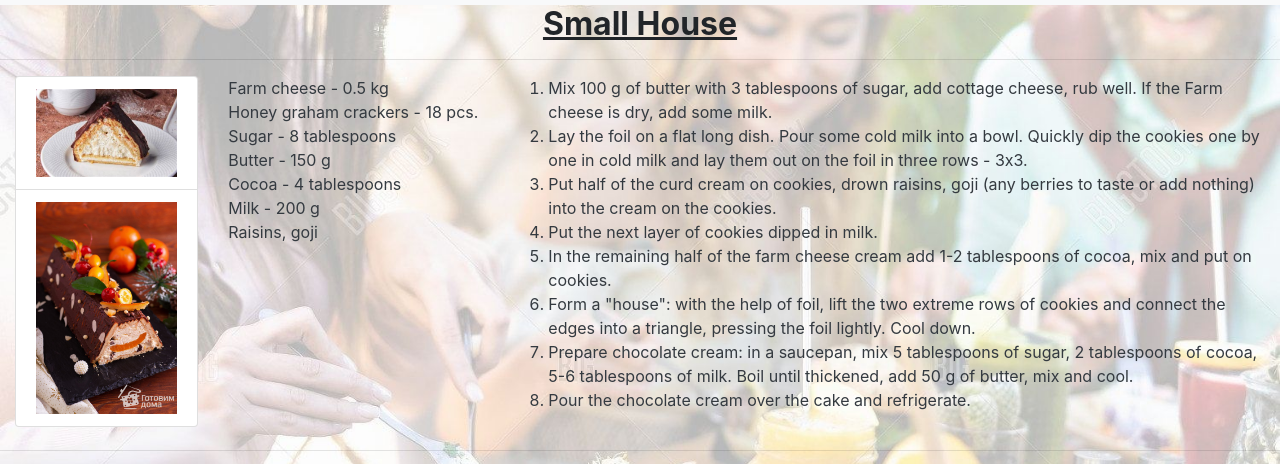
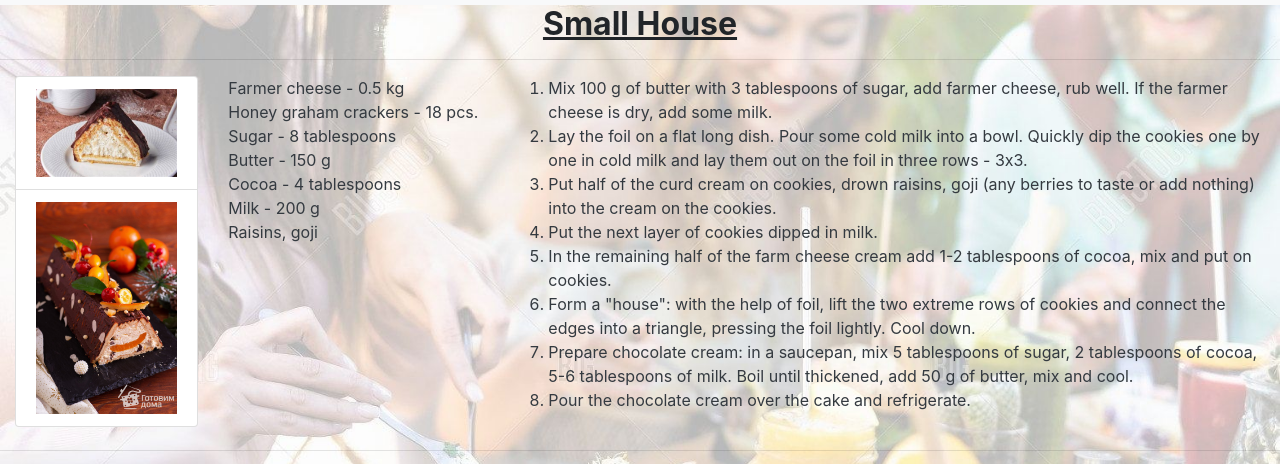
Before and after one commit to OlenaRub/tastebuds, a plain HTML site: page smallhouse.html in a window 1280 px wide. Shown: the part 91-555 px from the top of the page. Drawn offline with nearby package versions, Linux system fonts and the light colour scheme.

Commit message:
Update smallhouse.html

```diff
--- a/smallhouse.html
+++ b/smallhouse.html
@@ -27,7 +27,7 @@
     </div>
 
     <ul class="col-3 text-dark" href="recipe.html" class="list-group-item list-group-item-action active">
-    <li>Farm cheese - 0.5 kg<li>
+    <li>Farmer cheese - 0.5 kg<li>
     <li>Honey graham crackers - 18 pcs.</li>
     <li>Sugar - 8 tablespoons</li>
     <li>Butter - 150 g</li>
@@ -37,7 +37,7 @@
     </ul>
 
     <ol class="col-7 text-dark" href="recipe.html" class="list-group-item list-group-item-action active">
-    <li>Mix 100 g of butter with 3 tablespoons of sugar, add cottage cheese, rub well. If the  Farm cheese is dry, add some milk.</li>
+    <li>Mix 100 g of butter with 3 tablespoons of sugar, add farmer cheese, rub well. If the farmer cheese is dry, add some milk.</li>
     <li>Lay the foil on a flat long dish.  Pour some cold milk into a bowl.  Quickly dip the cookies one by one in cold milk and lay them out on the foil in three rows - 3x3.
     </li>
     <li>Put half of the curd cream on cookies, drown raisins, goji (any berries to taste or add nothing) into the cream on the cookies.
```
